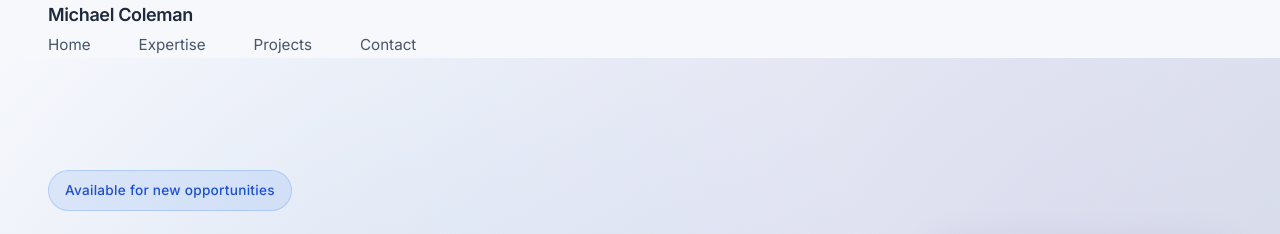
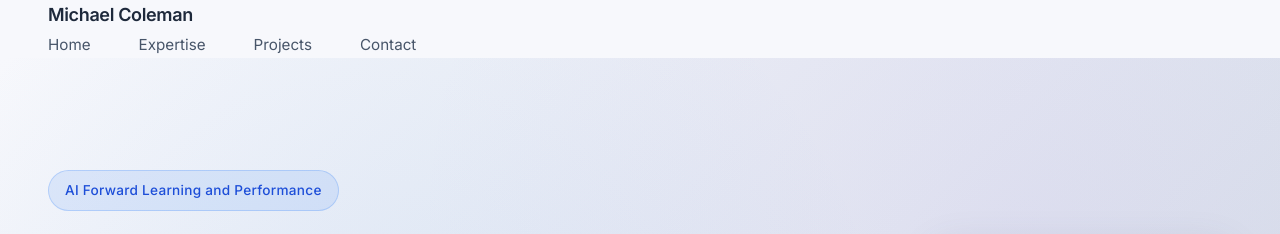
Before and after one commit to miducosf/strategist, a plain HTML site: page index.html in a window 1280 px wide. Shown: the top 234 px of the page. Drawn offline with Linux system fonts and the light colour scheme; grey boxes are pictures that could not be loaded.

Commit message:
Update index.html

```diff
--- a/index.html
+++ b/index.html
@@ -698,7 +698,7 @@
             <div class="container">
                 <div class="hero-content">
                     <div class="hero-text">
-                        <div class="hero-badge">Available for new opportunities</div>
+                        <div class="hero-badge">AI Forward Learning and Performance</div>
                         <h1 class="fade-in">Learning Strategy</h1>
                         <p class="subtitle fade-in">Driving Enterprise Excellence Through Strategic Learning Innovation</p>
                         <p class="hero-description fade-in">I guide teams to identify learning challenges and develop solutions that achieve measurable business outcomes. With 20+ years of experience, I uncover performance gaps, generate insights, and craft engaging solutions that enhance learner experiences.</p>
```
